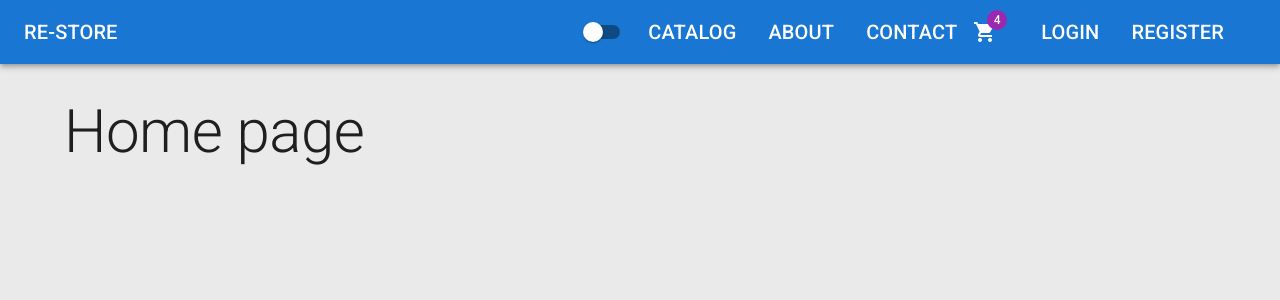
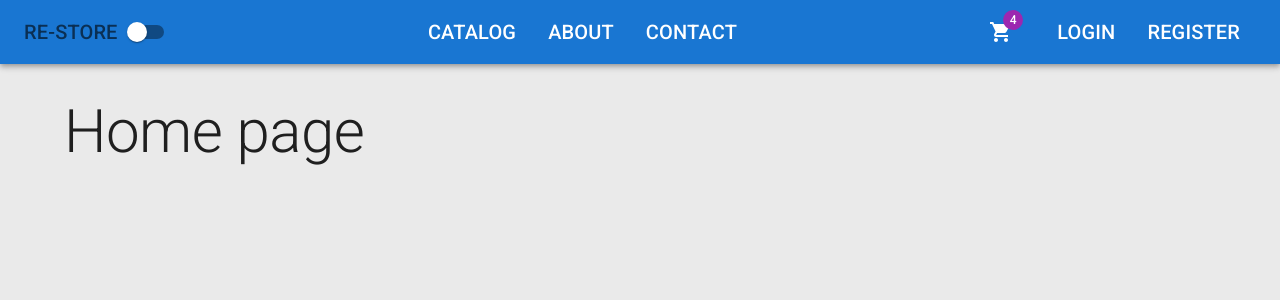
Before and after one commit to contrazap/ReStore_old, a React (Create React App) app in the folder client/: page / in a window 1280 px wide. Shown: the top 300 px of the page. Built offline with nearby package versions, Linux system fonts and the light colour scheme.

Commit message:
Added styling to header

```diff
--- a/client/src/app/layout/Header.tsx
+++ b/client/src/app/layout/Header.tsx
@@ -2,6 +2,7 @@
 import {
   AppBar,
   Badge,
+  Box,
   IconButton,
   List,
   ListItem,
@@ -23,6 +24,14 @@
   { title: "register", path: "/register" },
 ];
 
+const navStyles = {
+  color: "inherit",
+  typography: "h6",
+  textDecoration: "none",
+  "&:hover": { color: "grey.500" },
+  "&.active": { color: "text.secondary" },
+};
+
 interface Props {
   darkMode: boolean;
   handleThemeChange: () => void;
@@ -31,35 +40,29 @@
 export default function Header({ darkMode, handleThemeChange }: Props) {
   return (
     <AppBar position="static" sx={{ mb: 4 }}>
-      <Toolbar>
-        <Stack
-          direction="row"
-          display="flex"
-          justifyContent="flex-end"
-          alignItems="center"
-          sx={{ width: "100%", paddingRight: "16px" }}
+      <Toolbar
+        sx={{
+          display: "flex",
+          justifyContent: "space-between",
+          alignItems: "center",
+        }}
       >
-          <Typography
-            variant="h6"
-            component={NavLink}
-            to="/"
-            sx={{ flexGrow: 1, color: "inherit", textDecoration: "none" }}
-          >
+        <Box display="flex" alignItems="center">
+          <Typography variant="h6" component={NavLink} to="/" sx={navStyles}>
             RE-STORE
           </Typography>
           <Switch checked={darkMode} onChange={handleThemeChange} />
+        </Box>
+
         <List sx={{ display: "flex" }}>
           {midLinks.map(({ title, path }) => (
-              <ListItem
-                component={NavLink}
-                to={path}
-                key={path}
-                sx={{ color: "inherit", typography: "h6" }}
-              >
+            <ListItem component={NavLink} to={path} key={path} sx={navStyles}>
               {title.toUpperCase()}
             </ListItem>
           ))}
         </List>
+
+        <Box display="flex" alignItems="center">
           <IconButton size="large" edge="start" color="inherit" sx={{ mr: 2 }}>
             <Badge badgeContent="4" color="secondary">
               <ShoppingCart />
@@ -67,17 +70,12 @@
           </IconButton>
           <List sx={{ display: "flex" }}>
             {rightLinks.map(({ title, path }) => (
-              <ListItem
-                component={NavLink}
-                to={path}
-                key={path}
-                sx={{ color: "inherit", typography: "h6" }}
-              >
+              <ListItem component={NavLink} to={path} key={path} sx={navStyles}>
                 {title.toUpperCase()}
               </ListItem>
             ))}
           </List>
-        </Stack>
+        </Box>
       </Toolbar>
     </AppBar>
   );
```
Also changed, not shown: 2 other files (tests, documents, lock files or other folders). Lines whose indentation alone changed are shown as unchanged.
